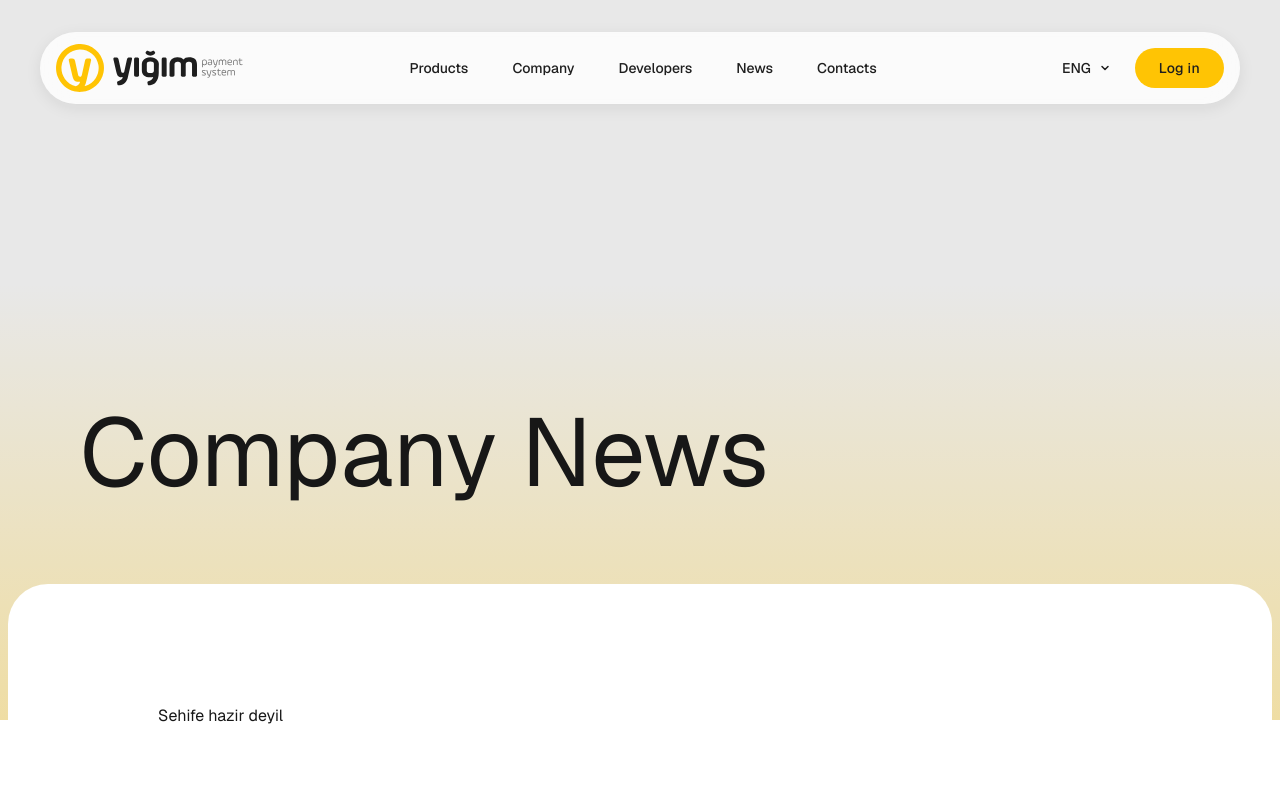
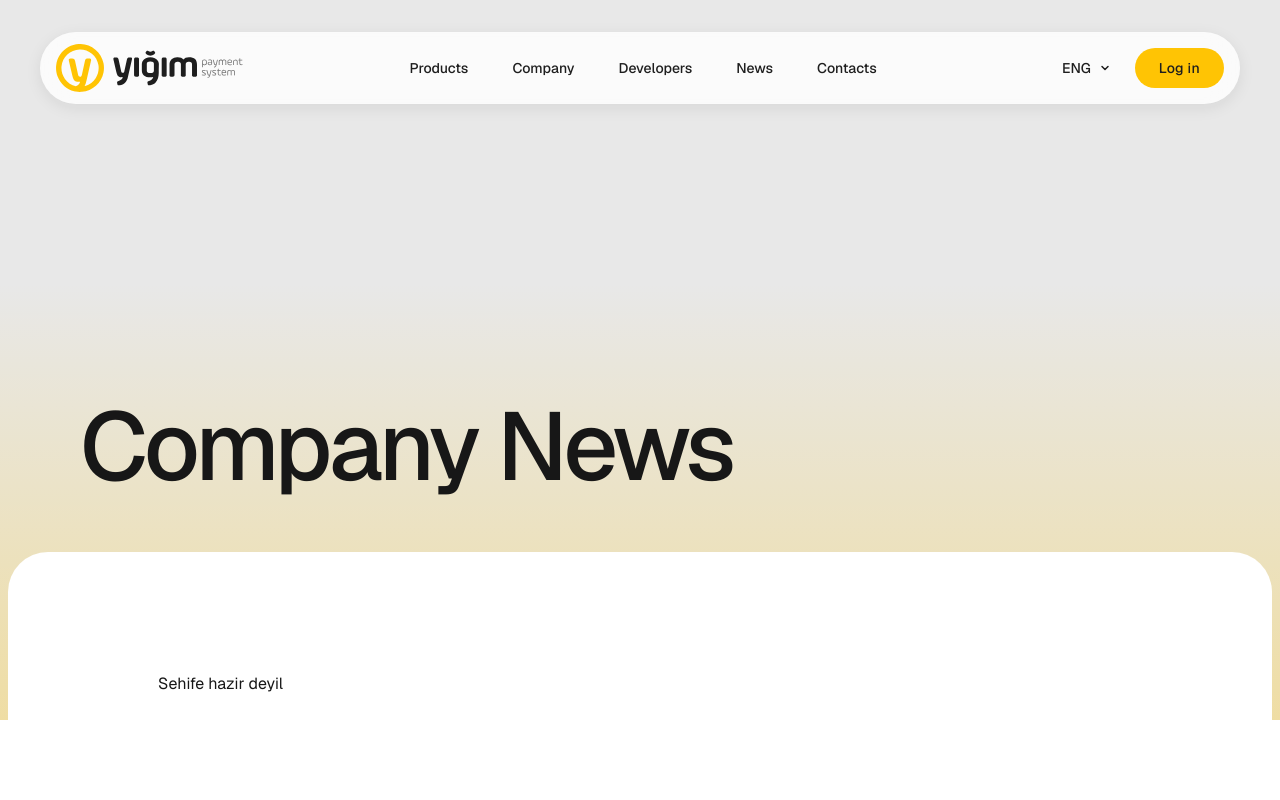
Before and after one commit to javadoffuad/yigim-app, a Next.js app: page /company/news in a window 1280 px wide. Shown: the top 800 px of the page. Built offline with nearby package versions, Linux system fonts and the light colour scheme.

Commit message:
fix(app): page wrapper styles

```diff
--- a/app/components/page-wrapper/page-wrapper.module.css
+++ b/app/components/page-wrapper/page-wrapper.module.css
@@ -22,12 +22,30 @@
   display: flex;
   flex-direction: column;
   align-items: center;
-  margin-top: -340px;
+  margin-top: -168px;
+}
+
+.title-wrapper {
+  position: absolute;
+    z-index: 2;
+    height: 240px;
+    top: 266px;
+    left: 0;
+    align-items: flex-end;
+    width: 100%;
+    max-width: 1120px;
+    margin: auto;
+    display: flex;
+    right: 0;
 }
 
 .title {
   font-size: 96px;
-  margin-bottom: 60px;
+  font-weight: 500;
+  line-height: 120px;
+  letter-spacing: -4px;
+  font-family: 'Geist', sans-serif;
+  white-space: pre-line;
   width: 100%;
   max-width: 1120px;
 }
--- a/app/components/page-wrapper/page-wrapper.tsx
+++ b/app/components/page-wrapper/page-wrapper.tsx
@@ -12,8 +12,11 @@ export default function PageWrapper({title, children}: Props) {
     <>
         <div className={styles.bg} />
 
+        <div className={styles["title-wrapper"]}>
+          <h2 className={styles.title}>{title}</h2>
+        </div>
+
         <main className={styles.main}>
-            <h2 className={styles.title}>{title}</h2>
             <div className={styles.content}>
                 {children}
             </div>
--- a/app/products/internet-acquiring/page.tsx
+++ b/app/products/internet-acquiring/page.tsx
@@ -82,7 +82,7 @@ const realLifeCases: RealLifeCardProps[] = [
 
 export default function ProductPage() {
   return (
-    <PageWrapper title='Internet - Acquiring / E-Comm Solution'>
+    <PageWrapper title={`Internet - Acquiring / \nE-Comm Solution`}>
       <RealLifeCases items={realLifeCases} />
       <ThreeThings items={threeThings} />
       <MainFunctions items={functions} />
```
